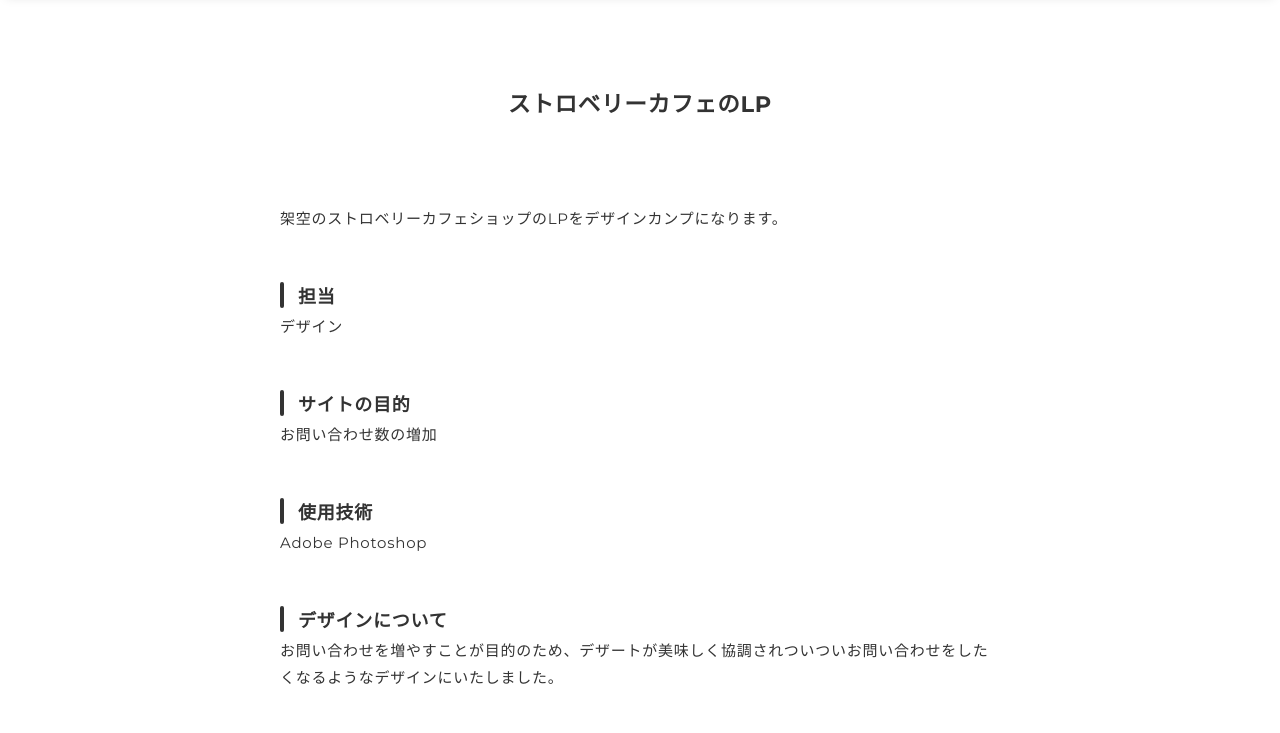
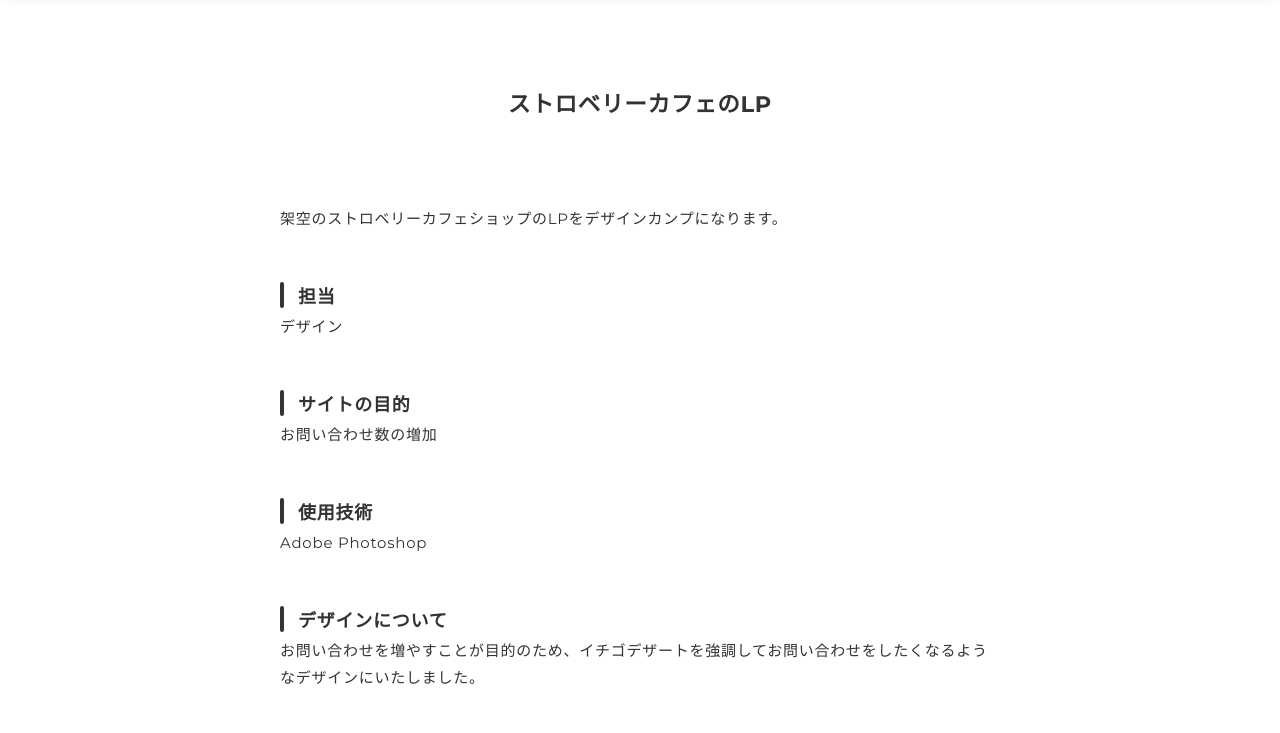
Before and after one commit to NICOHELENA/sakura-portfolio, a plain HTML site: page works-5.html in a window 1280 px wide. Shown: the part 67-800 px from the top of the page. Drawn offline with nearby package versions, Linux system fonts and the light colour scheme.

Commit message:
Update works-5.html

```diff
--- a/works-5.html
+++ b/works-5.html
@@ -53,7 +53,7 @@
             <p>Adobe Photoshop</p>
             <h3>デザインについて</h3>
             <p>
-              お問い合わせを増やすことが目的のため、デザートが美味しく協調されついついお問い合わせをしたくなるようなデザインにいたしました。
+              お問い合わせを増やすことが目的のため、イチゴデザートを強調してお問い合わせをしたくなるようなデザインにいたしました。
             </p>
           </div>
           <div class="home-link">
```
